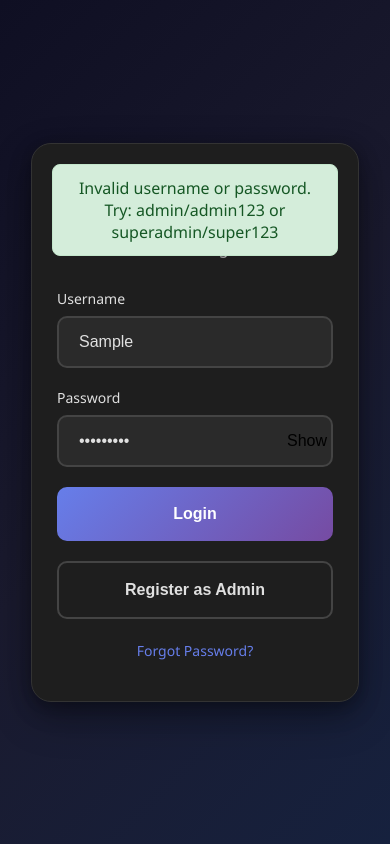
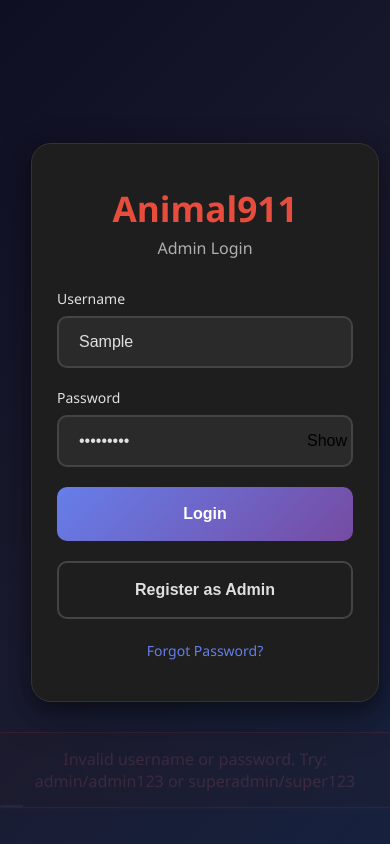
Before and after one commit to majeranoL/admin, a React (Vite) app: page / in a window 390 px wide. Both pictures are taken after typing "Sample", "Sample123" into the empty fields and a click on the button "Login". Built offline with nearby package versions, Linux system fonts and the light colour scheme.

Commit message:
Add environment configuration, enhance login form with loading states, and implement logger utility

```diff
--- a/src/components/LoginForm.jsx
+++ b/src/components/LoginForm.jsx
@@ -1,12 +1,58 @@
-import { useState } from "react"
+import { useState, useEffect, useRef } from "react"
 import { useRole } from "../hooks/useRole"
+import logger from "../utils/logger"
 
 function LoginForm() {
   const [username, setUsername] = useState("")
   const [password, setPassword] = useState("")
   const [showPassword, setShowPassword] = useState(false)
   const [loginMessage, setLoginMessage] = useState("")
+  const [loginSuccess, setLoginSuccess] = useState(false)
+  const [isMessageVisible, setIsMessageVisible] = useState(true)
+  const [isLoading, setIsLoading] = useState(false)
   const { login } = useRole()
+  const timeoutRef = useRef(null)
+  const fadeTimeoutRef = useRef(null)
+
+  // Function to set message with auto-clear timeout
+  const setMessageWithTimeout = (message, isSuccess = false) => {
+    // Clear any existing timeouts
+    if (timeoutRef.current) {
+      clearTimeout(timeoutRef.current)
+    }
+    if (fadeTimeoutRef.current) {
+      clearTimeout(fadeTimeoutRef.current)
+    }
+
+    // Set the message and success state
+    setLoginMessage(message)
+    setLoginSuccess(isSuccess)
+    setIsMessageVisible(true)
+
+    // Set timeout to start fade-out after 2.7 seconds
+    timeoutRef.current = setTimeout(() => {
+      setIsMessageVisible(false)
+
+      // Then completely remove message after fade animation (300ms)
+      fadeTimeoutRef.current = setTimeout(() => {
+        setLoginMessage("")
+        setLoginSuccess(false)
+        setIsMessageVisible(true) // Reset for next message
+      }, 300)
+    }, 2700)
+  }
+
+  // Cleanup timeouts on component unmount
+  useEffect(() => {
+    return () => {
+      if (timeoutRef.current) {
+        clearTimeout(timeoutRef.current)
+      }
+      if (fadeTimeoutRef.current) {
+        clearTimeout(fadeTimeoutRef.current)
+      }
+    }
+  }, [])
 
   // Dummy login credentials
   const dummyCredentials = {
@@ -27,53 +73,54 @@ function LoginForm() {
 
     // Check against dummy credentials
     if (username.trim() && password.trim()) {
-      let loginSuccess = false
+      let isLoginSuccessful = false
       let userRole = "admin"
 
       // Check if credentials match any dummy account
       Object.values(dummyCredentials).forEach(account => {
         if (username.toLowerCase() === account.username && password === account.password) {
-          loginSuccess = true
+          isLoginSuccessful = true
           userRole = account.role
         }
       })
 
-      if (loginSuccess) {
+      if (isLoginSuccessful) {
         try {
-          setLoginMessage("Login successful! Welcome to Animal911 Admin.")
+          // Start loading immediately
+          setIsLoading(true)
+          setMessageWithTimeout("Login successful! Welcome to Animal911 Admin.", true)
+
+          // Add a delay to allow dashboard components to prepare
+          await new Promise(resolve => setTimeout(resolve, 1500))
 
           // Use the context login function
           await login(userRole, username)
 
-          console.log("Login successful:", { username, userRole })
+          logger.info("Login successful:", { username, userRole })
         } catch (error) {
-          console.error("Login error:", error)
-          setLoginMessage("Login failed. Please try again.")
+          logger.error("Login error:", error)
+          setIsLoading(false)
+          setMessageWithTimeout("Login failed. Please try again.", false)
         }
       } else {
-        setLoginMessage("Invalid username or password. Try: admin/admin123 or superadmin/super123")
+        setMessageWithTimeout("Invalid username or password. Try: admin/admin123 or superadmin/super123", false)
       }
     } else {
-      setLoginMessage("Please enter both username and password.")
+      setMessageWithTimeout("Please enter both username and password.", false)
     }
   }
 
   return (
     <div className="app">
-      <div className="login-container" style={{ position: 'relative' }}>
-        <div className="login-form">
+      <div className="login-wrapper">
+        <div className="login-container" style={{ position: 'relative' }}>
+          <div className="login-form">
           <div className="logo">
             <h1>Animal911</h1>
             <p>Admin Login</p>
           </div>
 
           <form onSubmit={handleSubmit}>
-            {loginMessage && (
-              <div className={`login-message ${username.trim() && password.trim() ? 'success' : 'error'}`}>
-                {loginMessage}
-              </div>
-            )}
-
             <div className="form-group">
               <label htmlFor="username">Username</label>
               <input
@@ -83,6 +130,7 @@ function LoginForm() {
                 onChange={(e) => setUsername(e.target.value)}
                 placeholder="Enter your username"
                 required
+                disabled={isLoading}
               />
             </div>
 
@@ -96,6 +144,7 @@ function LoginForm() {
                   onChange={(e) => setPassword(e.target.value)}
                   placeholder="Enter your password"
                   required
+                  disabled={isLoading}
                 />
                 <button
                   type="button"
@@ -107,10 +156,10 @@ function LoginForm() {
               </div>
             </div>
 
-            <button type="submit" className="login-btn">
-              Login
+            <button type="submit" className="login-btn" disabled={isLoading}>
+              {isLoading ? "Logging in..." : "Login"}
             </button>
-            <button type="button" className="register-btn">
+            <button type="button" className="register-btn" disabled={isLoading}>
               Register as Admin
             </button>
 
@@ -120,6 +169,31 @@ function LoginForm() {
           </form>
         </div>
       </div>
+
+      {/* Error/Success message outside and below the login container */}
+      {loginMessage && (
+        <div
+          className={`login-message-external ${loginSuccess ? 'success' : 'error'}`}
+          style={{ opacity: isMessageVisible ? 1 : 0 }}
+        >
+          {loginMessage}
+        </div>
+      )}
+
+      {/* Loading overlay */}
+      {isLoading && (
+        <div className="login-loading-overlay">
+          <div className="loading-content">
+            <div className="loading-spinner-large"></div>
+            <h3>Preparing Dashboard...</h3>
+            <p>Setting up your admin workspace</p>
+            <div className="loading-progress-bar">
+              <div className="loading-progress-fill"></div>
+            </div>
+          </div>
+        </div>
+      )}
+    </div>
     </div>
   )
 }
--- a/src/css/App.css
+++ b/src/css/App.css
@@ -34,10 +34,16 @@ body {
 .app {
   width: 100%;
   display: flex;
+  flex-direction: column;
   align-items: center;
   justify-content: center;
   min-height: 100vh;
   padding: 20px;
+}
+
+.login-wrapper {
+  position: relative;
+  display: inline-block;
 }
 
 .login-container {
@@ -107,6 +113,12 @@ body {
   background: #333;
 }
 
+.form-group input:disabled {
+  opacity: 0.6;
+  cursor: not-allowed;
+  background: #1a1a1a;
+}
+
 .form-group input::placeholder {
   color: #888;
 }
@@ -165,6 +177,18 @@ body {
   transform: translateY(0);
 }
 
+.login-btn:disabled {
+  opacity: 0.6;
+  cursor: not-allowed;
+  transform: none;
+  background: #555;
+}
+
+.login-btn:disabled:hover {
+  transform: none;
+  box-shadow: none;
+}
+
 .register-btn {
   width: 100%;
   background: transparent;
@@ -190,6 +214,19 @@ body {
   transform: translateY(0);
 }
 
+.register-btn:disabled {
+  opacity: 0.6;
+  cursor: not-allowed;
+  transform: none;
+  background: #2a2a2a;
+}
+
+.register-btn:disabled:hover {
+  transform: none;
+  box-shadow: none;
+  background: #2a2a2a;
+}
+
 .forgot-password {
   text-align: center;
 }
@@ -207,29 +244,175 @@ body {
 }
 
 .login-message {
-  padding: 12px 20px;
+  padding: 15px 20px;
   border-radius: 8px;
-  margin-bottom: 20px;
+  margin-top: 20px;
   text-align: center;
   font-weight: 500;
-  position: absolute;
-  top: 20px;
-  left: 50%;
-  transform: translateX(-50%);
-  width: calc(100% - 40px);
-  z-index: 10;
+  width: 100%;
+  animation: slideInFromBottom 0.3s ease-out;
 }
 
 .login-message.success {
-  background-color: #d4edda;
-  color: #155724;
-  border: 1px solid #c3e6cb;
+  background-color: #1e3e2e;
+  color: #4caf50;
+  border: 1px solid #388e3c;
+  box-shadow: 0 2px 8px rgba(76, 175, 80, 0.2);
 }
 
 .login-message.error {
-  background-color: #f8d7da;
-  color: #721c24;
-  border: 1px solid #f5c6cb;
+  background-color: #2d1b1b;
+  color: #ff6b6b;
+  border: 1px solid #d32f2f;
+  box-shadow: 0 2px 8px rgba(255, 107, 107, 0.2);
+}
+
+/* External login message - appears below login container */
+.login-message-external {
+  padding: 15px 20px;
+  border-radius: 8px;
+  margin-top: 20px;
+  text-align: center;
+  font-weight: 500;
+  width: 800px;
+  max-width: 800px;
+  box-sizing: border-box;
+  animation: slideInFromBottom 0.3s ease-out;
+  position: absolute;
+  top: 100%;
+  left: 50%;
+  transform: translateX(-50%);
+  transition: opacity 0.3s ease-out;
+  overflow: hidden;
+}
+
+/* Progress bar for message timeout */
+.login-message-external::after {
+  content: '';
+  position: absolute;
+  bottom: 0;
+  left: 0;
+  height: 2px;
+  background-color: rgba(255, 255, 255, 0.3);
+  animation: progressBar 3s linear;
+  width: 0;
+}
+
+@keyframes progressBar {
+  from {
+    width: 100%;
+  }
+  to {
+    width: 0;
+  }
+}
+
+/* Loading overlay for login transition */
+.login-loading-overlay {
+  position: fixed;
+  top: 0;
+  left: 0;
+  width: 100%;
+  height: 100%;
+  background: rgba(18, 18, 18, 0.95);
+  display: flex;
+  align-items: center;
+  justify-content: center;
+  z-index: 1000;
+  animation: fadeInOverlay 0.3s ease-in;
+}
+
+.loading-content {
+  text-align: center;
+  color: #e0e0e0;
+}
+
+.loading-content h3 {
+  margin: 1.5rem 0 0.5rem 0;
+  color: #e74c3c;
+  font-size: 1.5rem;
+}
+
+.loading-content p {
+  margin: 0;
+  color: #b0b0b0;
+  font-size: 1rem;
+}
+
+.loading-spinner-large {
+  width: 50px;
+  height: 50px;
+  border: 4px solid #333;
+  border-top: 4px solid #e74c3c;
+  border-radius: 50%;
+  animation: spin 1s linear infinite;
+  margin: 0 auto;
+}
+
+.loading-progress-bar {
+  width: 200px;
+  height: 4px;
+  background: #333;
+  border-radius: 2px;
+  margin: 1.5rem auto 0;
+  overflow: hidden;
+}
+
+.loading-progress-fill {
+  height: 100%;
+  background: linear-gradient(90deg, #e74c3c, #ff6b6b);
+  border-radius: 2px;
+  animation: fillProgress 1.5s ease-out;
+  transform-origin: left;
+}
+
+@keyframes fillProgress {
+  from {
+    width: 0%;
+  }
+  to {
+    width: 100%;
+  }
+}
+
+@keyframes fadeInOverlay {
+  from {
+    opacity: 0;
+  }
+  to {
+    opacity: 1;
+  }
+}
+
+@keyframes spin {
+  0% { transform: rotate(0deg); }
+  100% { transform: rotate(360deg); }
+}
+
+.login-message-external.success {
+  background-color: #1e3e2e;
+  color: #4caf50;
+  border: 1px solid #388e3c;
+  box-shadow: 0 2px 8px rgba(76, 175, 80, 0.2);
+}
+
+.login-message-external.error {
+  background-color: #2d1b1b;
+  color: #ff6b6b;
+  border: 1px solid #d32f2f;
+  box-shadow: 0 2px 8px rgba(255, 107, 107, 0.2);
+}
+
+/* Animation for message appearing */
+@keyframes slideInFromBottom {
+  from {
+    opacity: 0;
+    transform: translateY(20px);
+  }
+  to {
+    opacity: 1;
+    transform: translateY(0);
+  }
 }
 
 .demo-credentials {
@@ -266,6 +449,11 @@ body {
     min-height: 550px;
   }
 
+  .login-message-external {
+    width: 650px;
+    max-width: 650px;
+  }
+
   .login-form {
     padding: 60px 60px;
     min-height: 550px;
@@ -279,6 +467,11 @@ body {
     box-shadow: 0 20px 50px rgba(0, 0, 0, 0.35),
                 0 10px 30px rgba(0, 0, 0, 0.25),
                 0 5px 15px rgba(0, 0, 0, 0.15);
+  }
+
+  .login-message-external {
+    width: 550px;
+    max-width: 550px;
   }
 
   .login-form {
@@ -295,6 +488,11 @@ body {
     box-shadow: 0 15px 40px rgba(0, 0, 0, 0.3),
                 0 8px 25px rgba(0, 0, 0, 0.2),
                 0 3px 12px rgba(0, 0, 0, 0.15);
+  }
+
+  .login-message-external {
+    width: 400px;
+    max-width: 400px;
   }
 
   .login-form {
--- /dev/null
+++ b/src/utils/logger.js
@@ -0,0 +1,31 @@
+// Development logger utility
+// This helps you easily remove logs when going to production
+
+const logger = {
+  // Only log in development
+  debug: (message, data = null) => {
+    if (process.env.NODE_ENV === 'development') {
+      console.log('🐛 DEBUG:', message, data);
+    }
+  },
+
+  info: (message, data = null) => {
+    if (process.env.NODE_ENV === 'development') {
+      console.log('ℹ️ INFO:', message, data);
+    }
+  },
+
+  error: (message, error = null) => {
+    if (process.env.NODE_ENV === 'development') {
+      console.error('❌ ERROR:', message, error);
+    }
+    // In production, you'd send this to an error tracking service
+  },
+
+  // Always log warnings (even in production)
+  warn: (message, data = null) => {
+    console.warn('⚠️ WARNING:', message, data);
+  }
+};
+
+export default logger;
```
Also changed, not shown: src/contexts/RoleProvider.jsx (+5 -4 lines), src/services/authService.js (added, +50 -0 lines), 2 other files (tests, documents, lock files or other folders).
